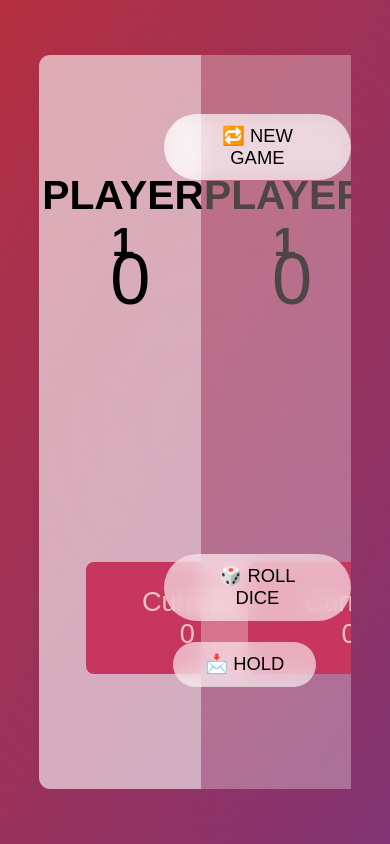
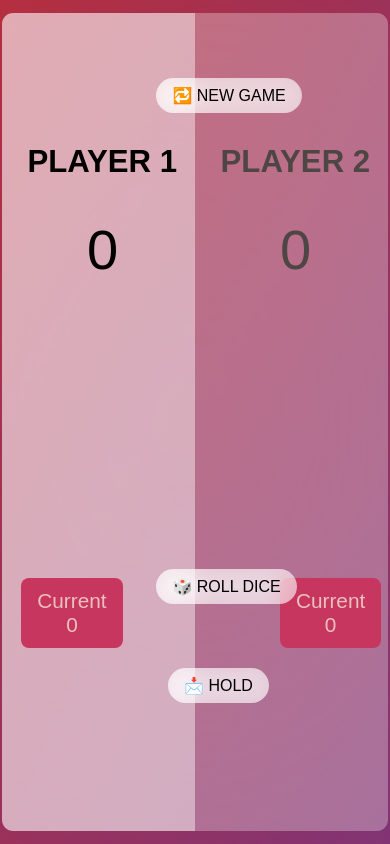
Before and after one commit to muradahamed716/Pig-Game, a plain HTML site: page index.html in a window 390 px wide. Drawn offline with Linux system fonts and the light colour scheme.

Commit message:
Update to make it responsive

```diff
--- a/index.html
+++ b/index.html
@@ -13,15 +13,15 @@
             <section class="player player--active player--0" >
                 <h1 class="name" id="name--0">PLAYER 1</h1>
                 <p class="score" id="score--0">43</p>
-                <div class="current">
+                <div class="current current-0">
                     <p class="current--label">Current</p>
                     <p class="current--score" id="current--score--0">0</p>
                 </div>
             </section>
             <section class="player player--1" >
-                <h1 class="name" id="name--1">PLAYER 1</h1>
+                <h1 class="name" id="name--1">PLAYER 2</h1>
                 <p class="score" id="score--1">24</p>
-                <div class="current">
+                <div class="current current-1">
                     <p class="current--label">Current</p>
                     <p class="current--score" id="current--score--1">0</p>
                 </div>
--- a/style.css
+++ b/style.css
@@ -128,10 +128,7 @@ img{position: absolute;
 
     border-radius: 0rem 0.7rem 0.7rem 0rem;
 }
-.player--active{
-    background-color: rgb(255,255,255,0.6);
-    color:black
-}
+
 .btn:active {
     transform: translate(0%, 20%);
     box-shadow: 0 1rem 2rem rgba(0, 0, 0, 0.15);
@@ -140,7 +137,90 @@ img{position: absolute;
   .btn:focus {
     outline: none;
   }
-  .player--winner {
+
+ @media (max-width:1020px) and (min-width:770px) {
+    main {
+    height: 88vh;
+    width: 94vw;
+    }
+    .player h1 {
+    top: 16%;
+    }
+    .new {
+    top: 3%;
+    }
+   .btn{
+       font-size: 1rem;
+       padding:0.5rem 1rem;
+       left:42%
+   }
+   .hold{
+       left:44%
+   }
+   .current {
+    padding: 1.5rem 3.5rem;
+    left: 22%;
+   }
+ }
+@media (max-width:770px){
+    main {
+    height: 94vh;
+    width: 97vw;
+    }
+   .btn{
+       font-size: 1rem;
+       padding:0.5rem 1rem;
+   }
+   .current {
+    padding: 1rem 2rem;
+
+   }
+   .current-0{
+    left: 20%;
+   }
+   .current-1{
+    left: 32%;
+   }
+   img{
+       left:42%;
+   }
+   .score{
+       font-size: 3.5rem;
+   }
+}
+@media (max-width:550px){
+    main {
+    height: 97vh;
+    width: 99vw;
+    }
+    .btn{
+       font-size: 1rem;
+       padding:0.5rem 1rem;
+   }
+
+   .current {
+    padding: 0.7rem 1rem;
+
+   }
+   .current-0{
+    left: 10%;
+   }
+   .current-1{
+    left: 44%;
+   }
+   .player{
+       font-size: 1.3rem;
+   }
+   img{
+       left:40%;
+   }
+
+}
+.player--active{
+    background-color: rgb(255,255,255,0.6);
+    color:black
+}
+.player--winner {
     background-color: #2f2f2f;
   }
 
```
